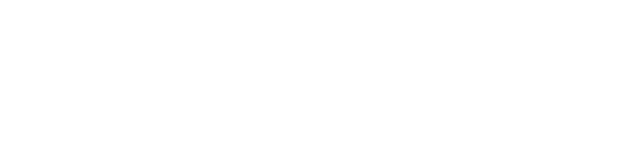
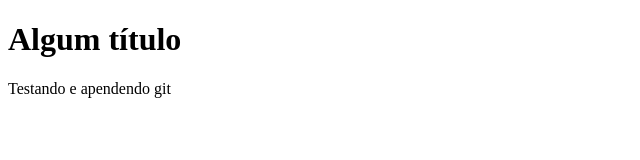
Before and after one commit to Tobitosan/tutorial_git, a plain HTML site: page index.html in a window 1280 px wide. Shown: the whole page, without its empty margins (0-640 px from the left). Drawn offline with Linux system fonts and the light colour scheme.

Commit message:
Criei título e parágrafo

```diff
--- a/index.html
+++ b/index.html
@@ -6,6 +6,7 @@
   <title>Tutorial de Git</title>
 </head>
 <body>
-
+  <h1>Algum título</h1>
+  <p>Testando e apendendo git</p>
 </body>
 </html>
```
